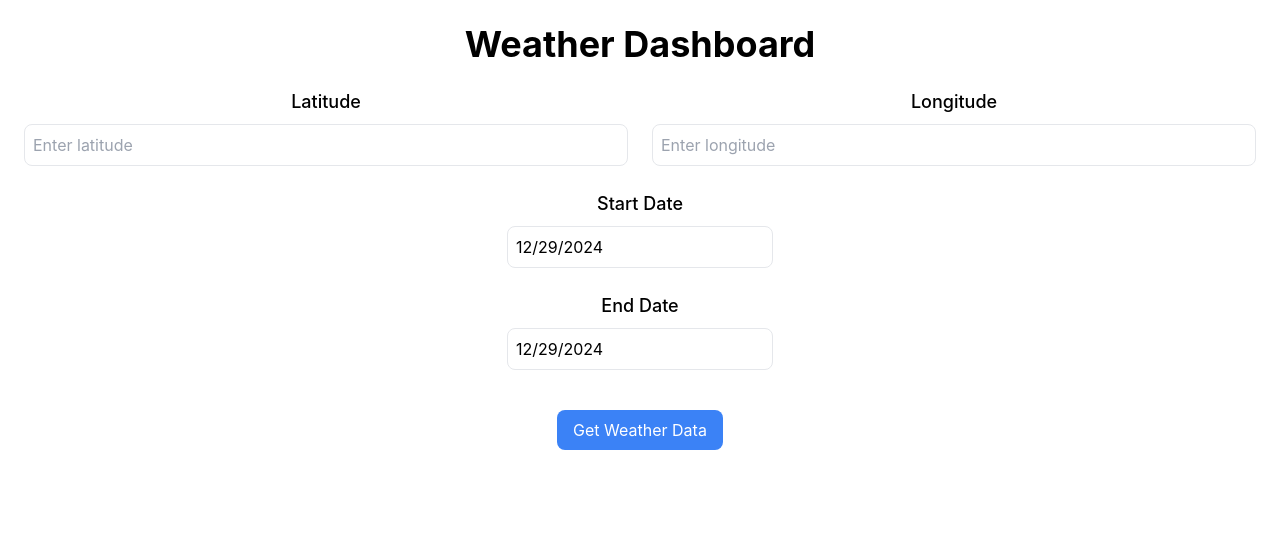
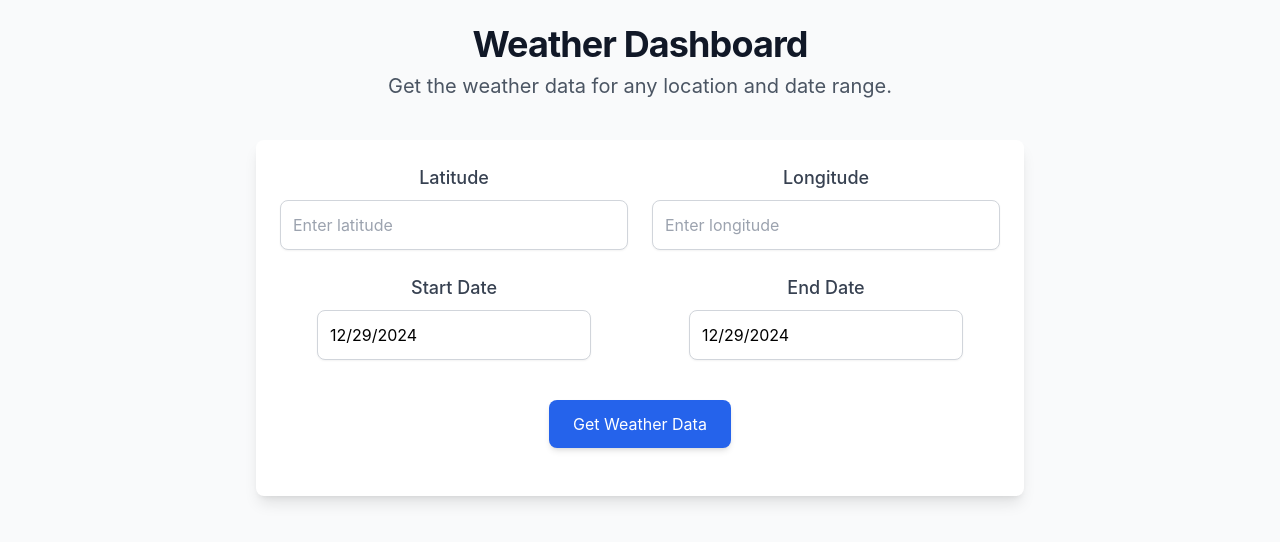
Before and after one commit to lalharsh23/weather-check, a React (Create React App) app: page / in a window 1280 px wide. Shown: the top 542 px of the page. Built offline with nearby package versions, Linux system fonts and the light colour scheme.

Commit message:
first commit

```diff
--- a/src/component/Dashboard.js
+++ b/src/component/Dashboard.js
@@ -37,10 +37,8 @@ const Dashboard = () => {
         },
       });
 
-      // The response.data.daily contains the data arrays we need
       const { time, temperature_2m_max, temperature_2m_min, temperature_2m_mean, apparent_temperature_max, apparent_temperature_min, apparent_temperature_mean } = response.data.daily;
 
-      // Organizing data into an array of objects
       const formattedData = time.map((date, index) => ({
         date,
         temperature_2m_max: temperature_2m_max[index],
@@ -99,115 +97,132 @@ const Dashboard = () => {
   };
 
   return (
-    <div className="container mx-auto p-6">
-      <h1 className="text-4xl font-bold mb-6 text-center">Weather Dashboard</h1>
+    <div className="container mx-auto px-4 py-6 bg-gray-50 min-h-screen">
+      <div className="text-center mb-10">
+        <h1 className="text-4xl font-bold text-gray-900 tracking-tight">Weather Dashboard</h1>
+        <p className="text-xl text-gray-600 mt-2">Get the weather data for any location and date range.</p>
+      </div>
 
-      <div className="grid grid-cols-1 md:grid-cols-2 gap-6 mb-6">
+      <div className="max-w-3xl mx-auto bg-white p-6 rounded-lg shadow-lg">
+        <div className="grid grid-cols-1 sm:grid-cols-2 gap-6 mb-6">
+          {/* Latitude Input */}
           <div>
-          <label className="block text-lg font-medium mb-2">Latitude</label>
+            <label className="block text-lg font-medium text-gray-700 mb-2">Latitude</label>
             <input
               type="number"
               value={latitude}
               onChange={(e) => setLatitude(e.target.value)}
-            className="w-full p-2 border rounded-lg"
+              className="w-full p-3 border border-gray-300 rounded-lg shadow-sm focus:outline-none focus:ring-2 focus:ring-blue-500"
               placeholder="Enter latitude"
               min={-90}
               max={90}
             />
           </div>
+
+          {/* Longitude Input */}
           <div>
-          <label className="block text-lg font-medium mb-2">Longitude</label>
+            <label className="block text-lg font-medium text-gray-700 mb-2">Longitude</label>
             <input
               type="number"
               value={longitude}
               onChange={(e) => setLongitude(e.target.value)}
-            className="w-full p-2 border rounded-lg"
+              className="w-full p-3 border border-gray-300 rounded-lg shadow-sm focus:outline-none focus:ring-2 focus:ring-blue-500"
               placeholder="Enter longitude"
               min={-180}
               max={180}
             />
           </div>
-        <div className="col-span-2">
-          <label className="block text-lg font-medium mb-2">Start Date</label>
+
+          {/* Start Date */}
+          <div>
+            <label className="block text-lg font-medium text-gray-700 mb-2">Start Date</label>
             <DatePicker
               selected={startDate}
               onChange={(date) => setStartDate(date)}
-            className="w-full p-2 border rounded-lg"
+              className="w-full p-3 border border-gray-300 rounded-lg shadow-sm focus:outline-none focus:ring-2 focus:ring-blue-500"
             />
           </div>
-        <div className="col-span-2">
-          <label className="block text-lg font-medium mb-2">End Date</label>
+
+          {/* End Date */}
+          <div>
+            <label className="block text-lg font-medium text-gray-700 mb-2">End Date</label>
             <DatePicker
               selected={endDate}
               onChange={(date) => setEndDate(date)}
-            className="w-full p-2 border rounded-lg"
+              className="w-full p-3 border border-gray-300 rounded-lg shadow-sm focus:outline-none focus:ring-2 focus:ring-blue-500"
             />
           </div>
-        <div className="col-span-2 mt-4 text-center">
+
+          {/* Submit Button */}
+          <div className="col-span-2 text-center mt-4">
             <button
               onClick={fetchWeatherData}
-            className="bg-blue-500 text-white py-2 px-4 rounded-lg"
+              className="bg-blue-600 text-white py-3 px-6 rounded-lg shadow-md hover:bg-blue-700 focus:outline-none focus:ring-2 focus:ring-blue-500"
             >
               Get Weather Data
             </button>
           </div>
         </div>
 
-      {loading && <p className="text-center">Loading...</p>}
-      {error && <p className="text-center text-red-500">{error}</p>}
+        {/* Error and Loading States */}
+        {loading && <div className="text-center text-gray-600">Loading...</div>}
+        {error && <div className="text-center text-red-500">{error}</div>}
 
+        {/* Weather Data Chart */}
         {weatherData && !loading && (
-        <div className="mb-6">
+          <div className="mt-8">
             <Line data={chartData} />
           </div>
         )}
 
+        {/* Weather Data Table */}
         {weatherData && !loading && (
-        <div>
-          <table className="min-w-full border-collapse table-auto">
-            <thead>
+          <div className="mt-8 overflow-x-auto">
+            <table className="min-w-full table-auto bg-white shadow-lg rounded-lg border-collapse">
+              <thead className="bg-blue-500 text-white">
                 <tr>
-                <th className="border p-2">Date</th>
-                <th className="border p-2">Max Temp (°C)</th>
-                <th className="border p-2">Min Temp (°C)</th>
-                <th className="border p-2">Mean Temp (°C)</th>
+                  <th className="py-3 px-4 text-left">Date</th>
+                  <th className="py-3 px-4 text-left">Max Temp (°C)</th>
+                  <th className="py-3 px-4 text-left">Min Temp (°C)</th>
+                  <th className="py-3 px-4 text-left">Mean Temp (°C)</th>
                 </tr>
               </thead>
               <tbody>
                 {paginatedData.map((day, index) => (
-                <tr key={index}>
-                  <td className="border p-2">{day.date}</td>
-                  <td className="border p-2">{day.temperature_2m_max}</td>
-                  <td className="border p-2">{day.temperature_2m_min}</td>
-                  <td className="border p-2">{day.temperature_2m_mean}</td>
+                  <tr key={index} className="border-t hover:bg-gray-100">
+                    <td className="py-3 px-4">{day.date}</td>
+                    <td className="py-3 px-4">{day.temperature_2m_max}</td>
+                    <td className="py-3 px-4">{day.temperature_2m_min}</td>
+                    <td className="py-3 px-4">{day.temperature_2m_mean}</td>
                   </tr>
                 ))}
               </tbody>
             </table>
 
-          <div className="mt-4">
+            {/* Pagination Controls */}
+            <div className="flex justify-between mt-4">
               <select
                 onChange={handleRowsPerPageChange}
                 value={rowsPerPage}
-              className="p-2 border rounded-lg"
+                className="p-2 border border-gray-300 rounded-lg shadow-sm focus:outline-none focus:ring-2 focus:ring-blue-500"
               >
                 <option value={10}>10</option>
                 <option value={20}>20</option>
                 <option value={50}>50</option>
               </select>
 
-            <div className="inline-block ml-4">
+              <div className="flex items-center">
                 <button
                   disabled={currentPage === 1}
                   onClick={() => handlePageChange(currentPage - 1)}
-                className="bg-blue-500 text-white py-2 px-4 rounded-lg mr-2"
+                  className="bg-blue-500 text-white py-2 px-4 rounded-lg shadow-md mr-2 hover:bg-blue-600 focus:outline-none focus:ring-2 focus:ring-blue-500"
                 >
                   Previous
                 </button>
                 <button
                   disabled={currentPage === totalPages}
                   onClick={() => handlePageChange(currentPage + 1)}
-                className="bg-blue-500 text-white py-2 px-4 rounded-lg"
+                  className="bg-blue-500 text-white py-2 px-4 rounded-lg shadow-md hover:bg-blue-600 focus:outline-none focus:ring-2 focus:ring-blue-500"
                 >
                   Next
                 </button>
@@ -216,6 +231,7 @@ const Dashboard = () => {
           </div>
         )}
       </div>
+    </div>
   );
 };
 
```
Lines whose indentation alone changed are shown as unchanged.
